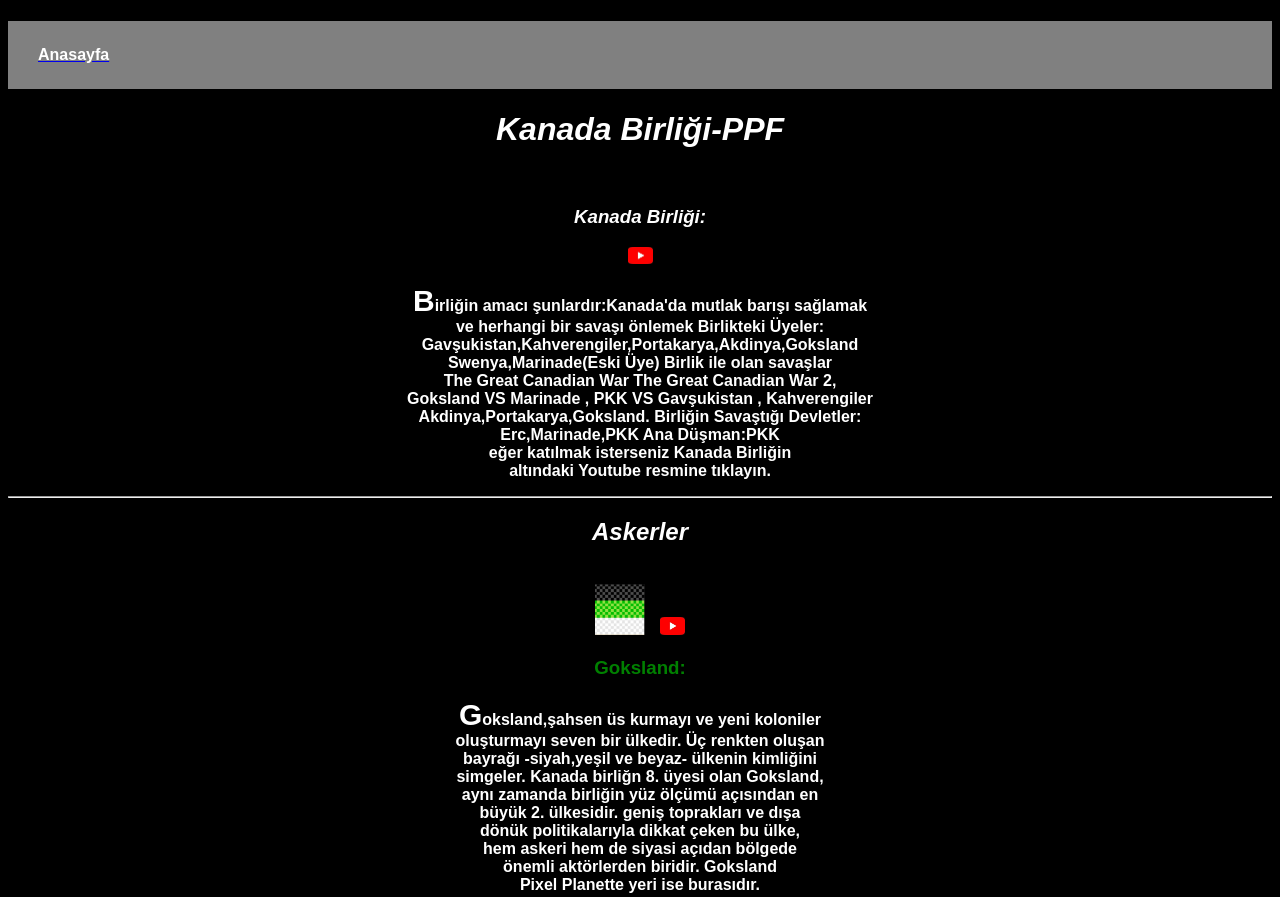
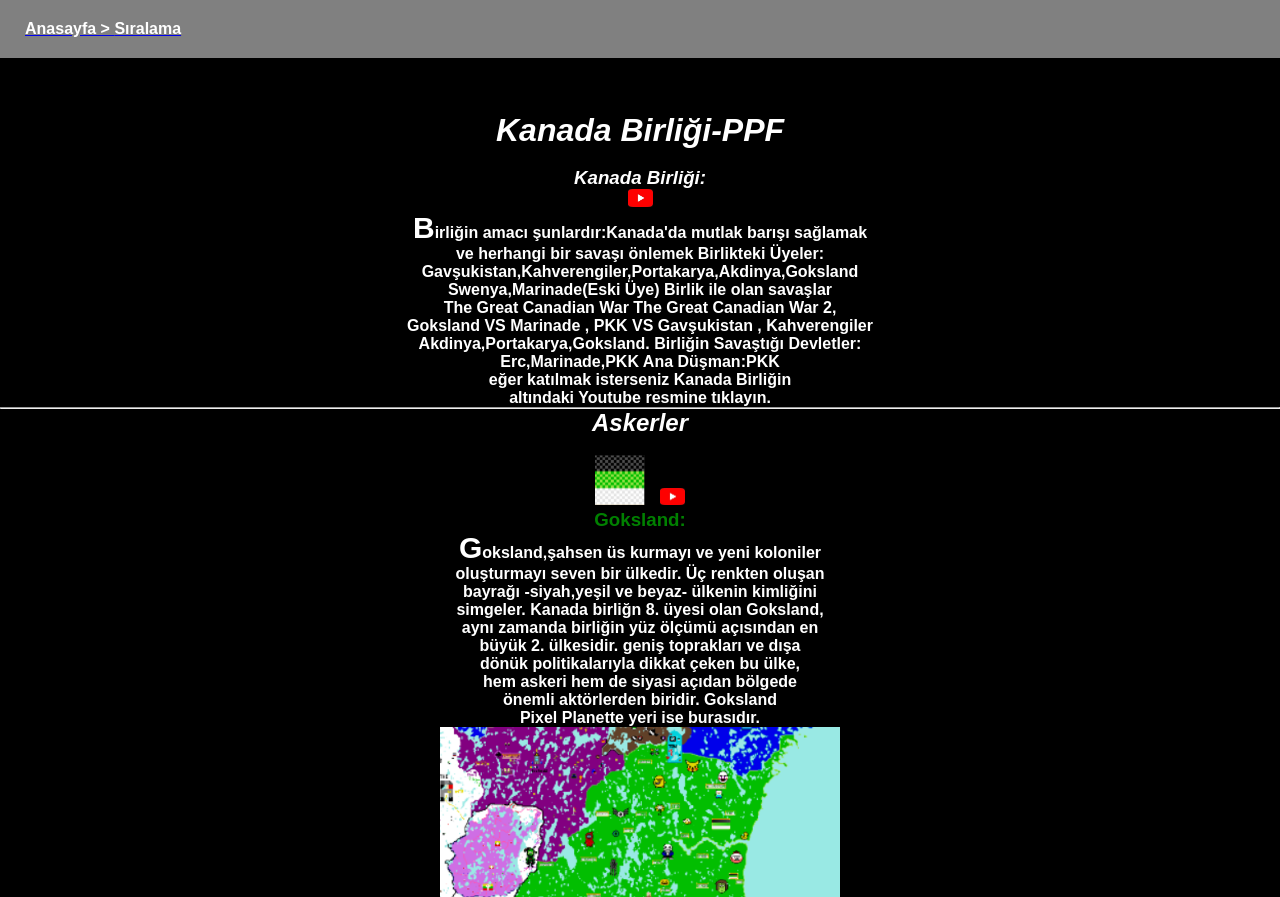
Before and after one commit to yusufsd-tech/kanada--birligi-ppf, a plain HTML site: page index.html in a window 1280 px wide. Shown: the top 897 px of the page. Drawn offline with Linux system fonts and the light colour scheme.

Commit message:
Add files via upload

```diff
--- a/index.html
+++ b/index.html
@@ -10,7 +10,14 @@
 </head>
 <body>
 
-   <div>  <a href="index.html"><h4 class="ans">Anasayfa</h4> </a> </div>
+<ul class="ans">
+     <a href="index.html"><li>Anasayfa > </li></a>
+    <a href="sıralam.html"><li>Sıralama</li></a>
+</ul>
+    <br>
+    <br>
+    <br>
+
 
 
    <div class="a"> <h1 style="text-align: center;" >
@@ -97,7 +104,7 @@
         <br>
         <br>
     <img src="Ekran görüntüsü 2025-06-12 152439.png" width="60px" alt="">
-    <h3 style="color: blue;">Akdinya:</h3>
+    <h3> style="color: blue;">Akdinya:</h3>
     <p>Selam! Bu Akdinya! Birlikteki önemli kişilerden biri.
         <br>
         Ülkemizde 2 kişi var.Barış bizim simgemizdir.
--- a/yusuf.css
+++ b/yusuf.css
@@ -1,5 +1,7 @@
 *{
     box-sizing: border-box;
+    padding: 0;
+    margin: 0;
 }
 
 body{
@@ -39,7 +41,19 @@ i{
 
 .ans{
     color: white;
-    background-color: grey;
+    margin: 0;
+    box-sizing: border-box;
     text-align: left;
-    padding: 25px 30px;
+    background-color: gray;
+    padding: 20px 25px;
+
+
+
+
 }
+
+li{
+    color: white;
+    display: inline;
+
+}
```
Also changed, not shown: sıralam.html (added, +14 -0 lines).
